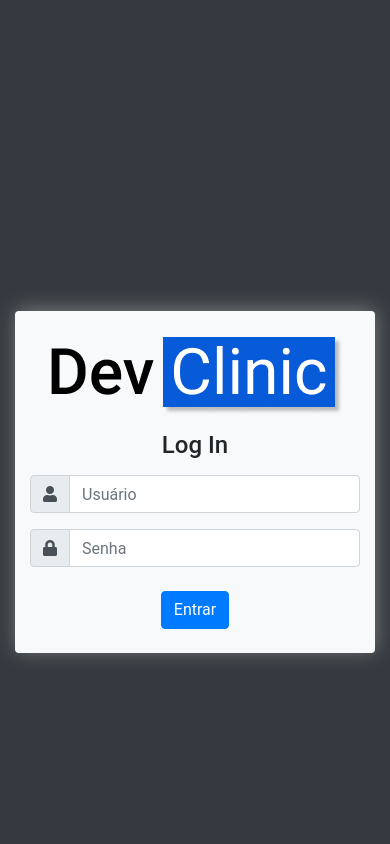
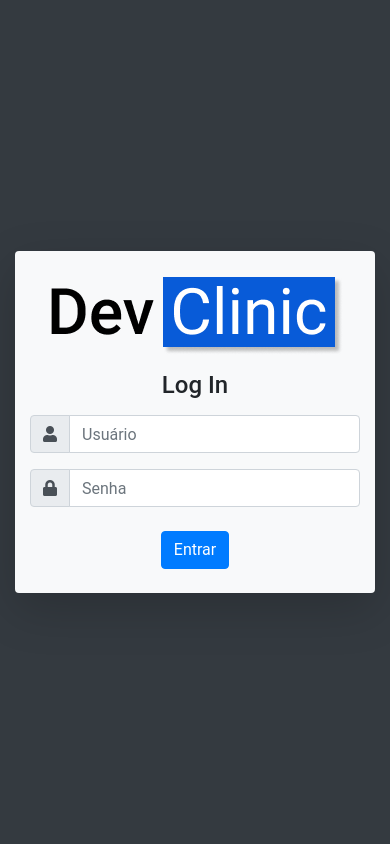
Before and after one commit to Eduardo-H/dev-clinic, a Django app: page /login/ in a window 390 px wide. Run offline with Django 3.2, Linux system fonts and the light colour scheme; some libraries are stand-ins or nearby versions.

Commit message:
Login card centered

```diff
--- a/main/templates/main/login.html
+++ b/main/templates/main/login.html
@@ -30,7 +30,7 @@
     <section class="bg-dark">
       <div class="container">
         <div class="d-flex flex-column justify-content-center align-items-center" style="height: 100vh;">
-          <div class="col-md-4 bg-light shadow-lg rounded" id="login-form">
+          <div class="col-md-4 bg-light shadow-lg rounded">
             <div class="d-flex justify-content-center mt-4">
               <img src="{% static 'main/Logo.png' %}" class="img-fluid" alt="Logo">
             </div>
--- a/static/main/css/style.css
+++ b/static/main/css/style.css
@@ -1,9 +1,5 @@
 body {
   font-family: 'Roboto', sans-serif;
-}
-
-#login-form {
-  margin-top: 140px;
 }
 
 #tabela-colaboracao {
@@ -84,9 +80,4 @@ body::-webkit-scrollbar-thumb {
   #card-row {
     margin-top: 0 !important;
   }
-
-  #login-form {
-    margin-top: 120px !important;
-    box-shadow: 1px -2px 20px #7A7A7A !important;
-  }
 }
```
Also changed, not shown: main/static/main/css/style.css (+0 -9 lines).
